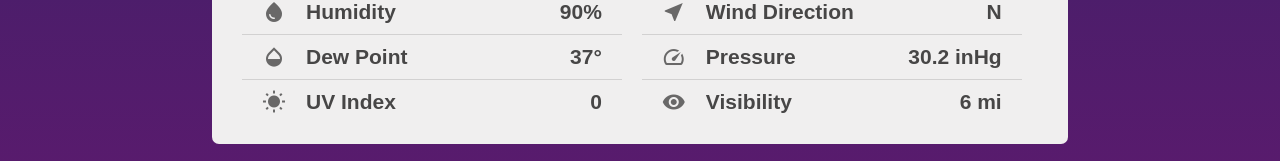
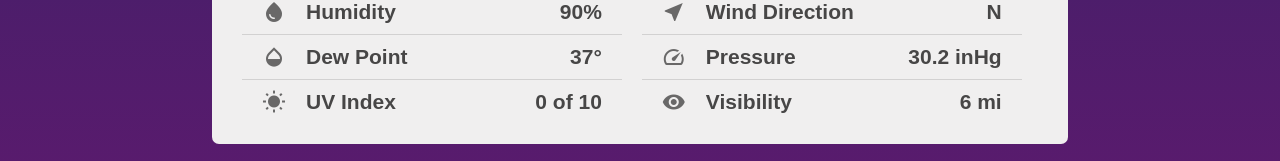
Before and after one commit to TheTeck/Weather, a React (Create React App) app: page / in a window 1280 px wide. Shown: the part 1062-1223 px from the top of the page. Built offline with nearby package versions, Linux system fonts and the light colour scheme; no server answers.

Commit message:
Fix rounding errors for details such as wind speed, uvi, and precipitation by adding 0.5 to the value before being rounded down.

```diff
--- a/src/components/OneHour/OneHour.jsx
+++ b/src/components/OneHour/OneHour.jsx
@@ -34,12 +34,12 @@ export default function OneHour ({ hour, timeOffset, day }) {
                     <div className="onehour-rain-wind">
                         <div className="onehour-rain">
                             <img src="icons/rain.png" />
-                            <div>{~~hour.pop + '\u00B0'}</div>
+                            <div>{~~(hour.pop + 0.5) + '\u00B0'}</div>
                         </div>
                         <div className="onehour-wind">
                             <div className="material-icons onehour-wind-icon">air</div>
                             <div className="onehour-wind-data">
-                                {`${Conversion.windDirection(hour.wind_deg)} ${~~hour.wind_speed} mph`}
+                                {`${Conversion.windDirection(hour.wind_deg)} ${~~(hour.wind_speed + 0.5)} mph`}
                             </div>
                         </div>
                     </div>
@@ -61,7 +61,7 @@ export default function OneHour ({ hour, timeOffset, day }) {
                         <HourlyExtendedDetail
                             icon="air"
                             title="Wind"
-                            data={`${Conversion.windDirection(hour.wind_deg)} ${~~hour.wind_speed} mph`}
+                            data={`${Conversion.windDirection(hour.wind_deg)} ${~~(hour.wind_speed + 0.5)} mph`}
                         />
                         <div className="extra-divider"></div>
                         <HourlyExtendedDetail
@@ -72,7 +72,7 @@ export default function OneHour ({ hour, timeOffset, day }) {
                         <HourlyExtendedDetail
                             icon="wb_sunny"
                             title="UV Index"
-                            data={~~hour.uvi + ' of 10'}
+                            data={~~(hour.uvi + 0.5) + ' of 10'}
                         />
                     </div>
                 </div> : ''
--- a/src/components/QuarterDayForecast/QuarterDayForecast.jsx
+++ b/src/components/QuarterDayForecast/QuarterDayForecast.jsx
@@ -12,7 +12,7 @@ export default function QuarterDayForecast ({ title, hour, day, temp }) {
             <DynamicIcon width={70} height={70} weather={hour.weather[0].main} day={day} />
             <div className="quarterday-precipitation">
                 <DynamicIcon width={25} height={25} weather={"Precipitation"} day={day} />
-                <p>{~~hour.pop}%</p>
+                <p>{~~(hour.pop + 0.5)}%</p>
             </div>
         </div>
     )
--- a/src/components/TodaysWeather/TodaysWeather.jsx
+++ b/src/components/TodaysWeather/TodaysWeather.jsx
@@ -41,14 +41,14 @@ export default function TodaysWeather ({ name, weather, temp, timezoneOffset })
                     <TodaysDetails
                         icon={<div className="material-icons details-mat-icon">wb_sunny</div>}
                         description="UV Index"
-                        data={weather.uvi}
+                        data={~~(weather.uvi + 0.5) + ' of 10'}
                     />
                 </div>
                 <div className="todays-details">
                     <TodaysDetails
                         icon={<div className="material-icons details-mat-icon">air</div>}
                         description="Wind Speed"
-                        data={`${~~weather.wind_speed} mph`}
+                        data={~~(weather.wind_speed + 0.5) + ' mph'}
                     />
                     <TodaysDetails
                         icon={<div className="material-icons details-mat-icon">near_me</div>}
@@ -63,7 +63,7 @@ export default function TodaysWeather ({ name, weather, temp, timezoneOffset })
                     <TodaysDetails
                         icon={<div className="material-icons details-mat-icon">visibility</div>}
                         description="Visibility"
-                        data={`${~~(weather.visibility / METER_PER_MILE)} mi`}
+                        data={`${~~((weather.visibility / METER_PER_MILE) + 0.5)} mi`}
                     />
                 </div>
             </div>
```
